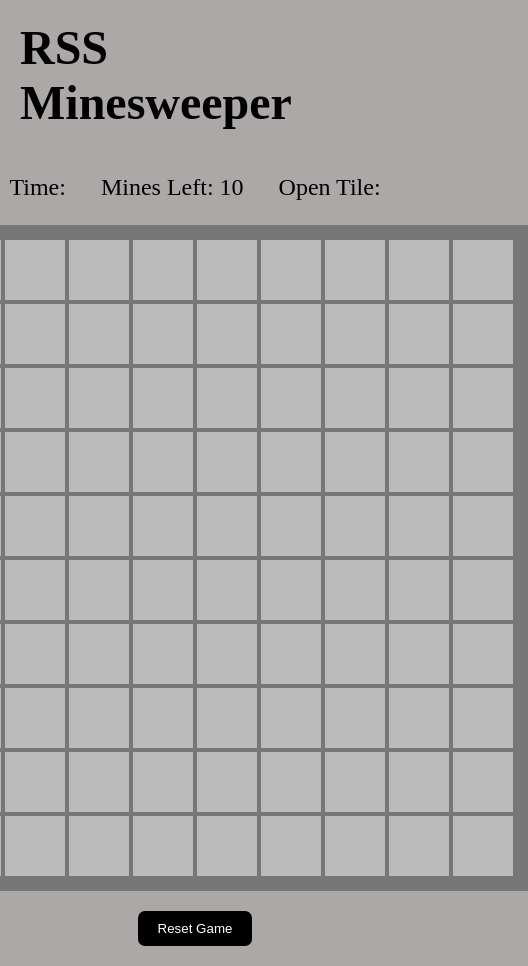
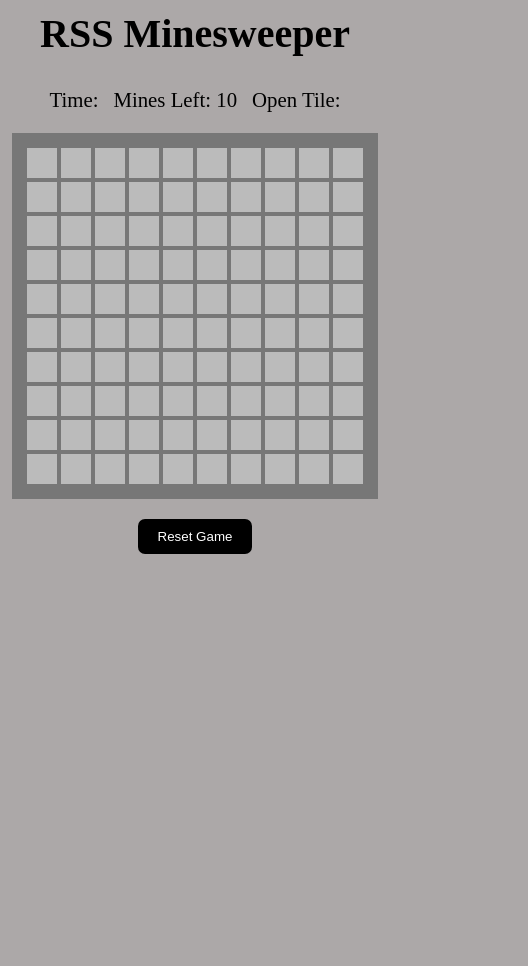
Before and after one commit to bogdanovich231/minesweeper, a website built with webpack: page minesweeper/dist/index.html in a window 390 px wide. Shown: the whole page, 528 px wide, since content can reach past the window. After the commit the page ends 844 px from the top, so only its background shows below. Built offline with nearby package versions, Linux system fonts and the light colour scheme.

Commit message:
feat: adding adaptive game

```diff
--- a/minesweeper/src/style.css
+++ b/minesweeper/src/style.css
@@ -75,3 +75,28 @@ body {
     justify-content: center;
     display: flex;
 }
+
+@media (max-width: 750px) {
+    .sweeper_board {
+        grid-template-columns: repeat(var(--size), 30px);
+        grid-template-rows: repeat(var(--size), 30px);
+    }
+
+    span,
+    .sweeper_subtext {
+        font-size: 1.3rem;
+    }
+
+    .sweeper_subtext {
+        margin-left: 15px;
+        margin-right: 15px;
+    }
+
+    h1 {
+        font-size: 2.5rem;
+    }
+
+    .sweeper_title {
+        margin: 10px;
+    }
+}
```
Also changed, not shown: minesweeper/dist/index.html.
